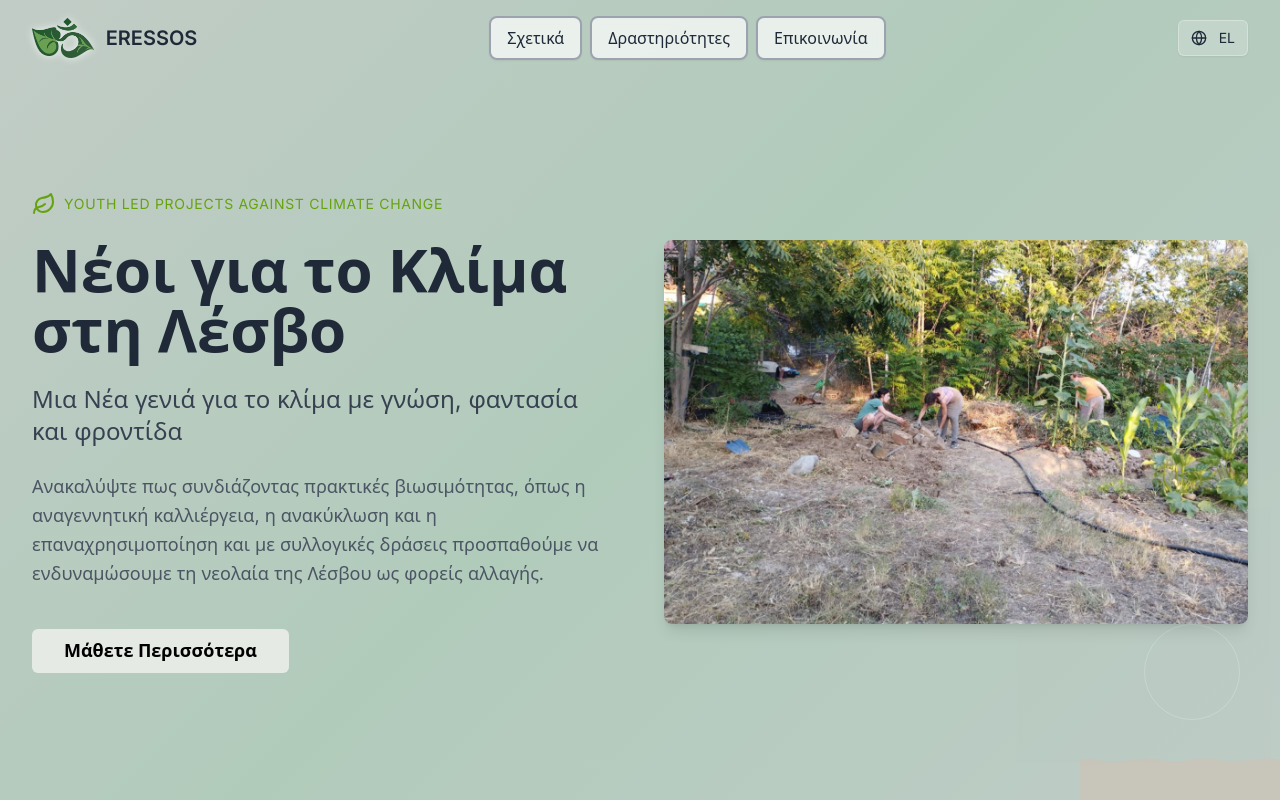
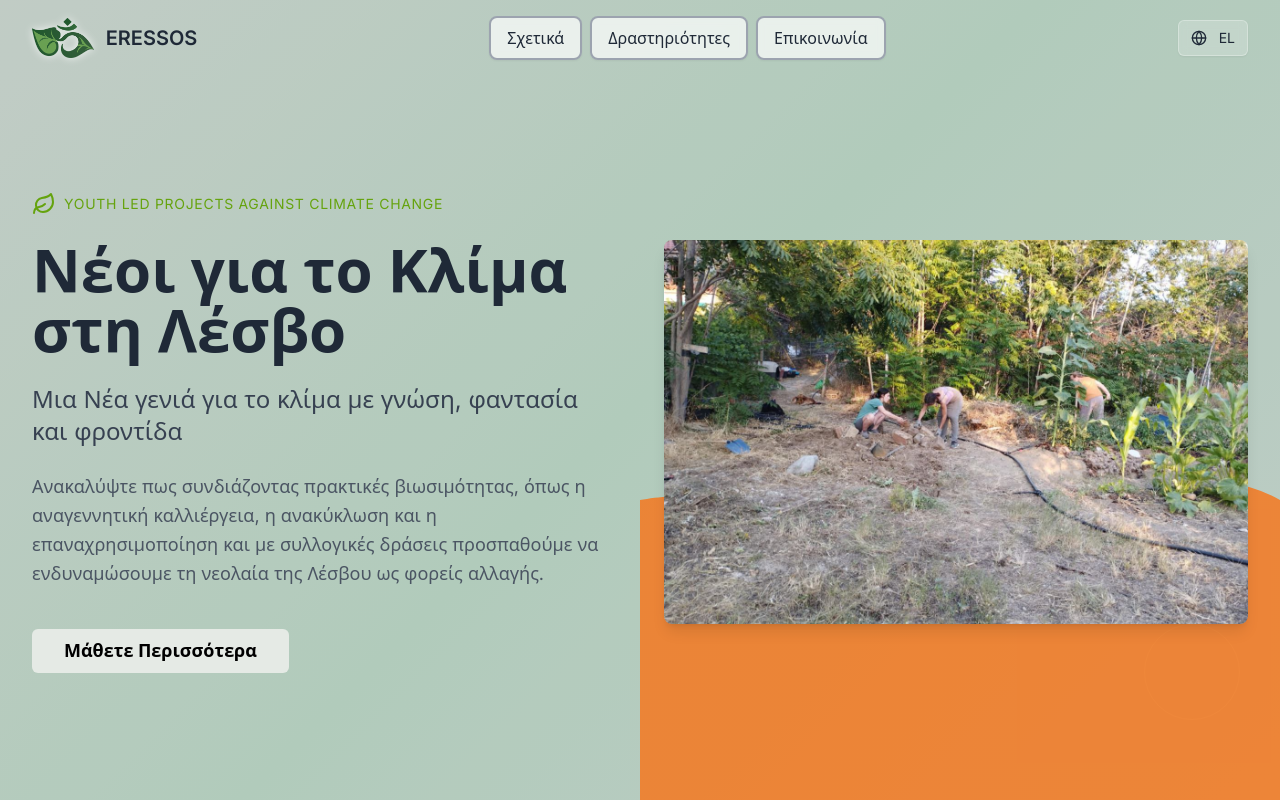
Before and after one commit to powerlovercoding/om-erresos-permaculture-web, a React (Vite) app: page / in a window 1280 px wide. Shown: the top 800 px of the page. Built offline with nearby package versions, Linux system fonts and the light colour scheme.

Commit message:
Refine hero section background
Adjusted the hero section background to match the provided screenshot.

```diff
--- a/src/components/HeroSection.tsx
+++ b/src/components/HeroSection.tsx
@@ -1,3 +1,4 @@
+
 
 import React from 'react';
 import { Leaf } from 'lucide-react';
@@ -24,22 +25,22 @@ const HeroSection = () => {
         <div className="absolute top-1/3 right-1/4 w-16 h-16 border border-gray-300/30 rounded-full"></div>
       </div>
 
-      {/* Subtle coral wave in bottom right corner */}
+      {/* Large orange wave in bottom right corner */}
       <div className="absolute pointer-events-none" style={{
         bottom: '0',
         right: '0',
-        width: '200px',
-        height: '120px'
+        width: '50%',
+        height: '60%'
       }}>
         <svg
-          viewBox="0 0 200 120"
+          viewBox="0 0 500 400"
           className="w-full h-full"
           preserveAspectRatio="none"
         >
           <path
-            d="M200 80 C180 75, 160 85, 140 80 C120 75, 100 85, 80 80 C60 75, 40 85, 20 80 C10 78, 5 79, 0 80 L0 120 L200 120 Z"
-            fill="#F5A992"
-            opacity="0.2"
+            d="M500 150 C450 120, 400 140, 350 130 C300 120, 250 150, 200 140 C150 130, 100 160, 50 150 C25 145, 12 148, 0 150 L0 400 L500 400 Z"
+            fill="#F97316"
+            opacity="0.8"
           />
         </svg>
       </div>
```
